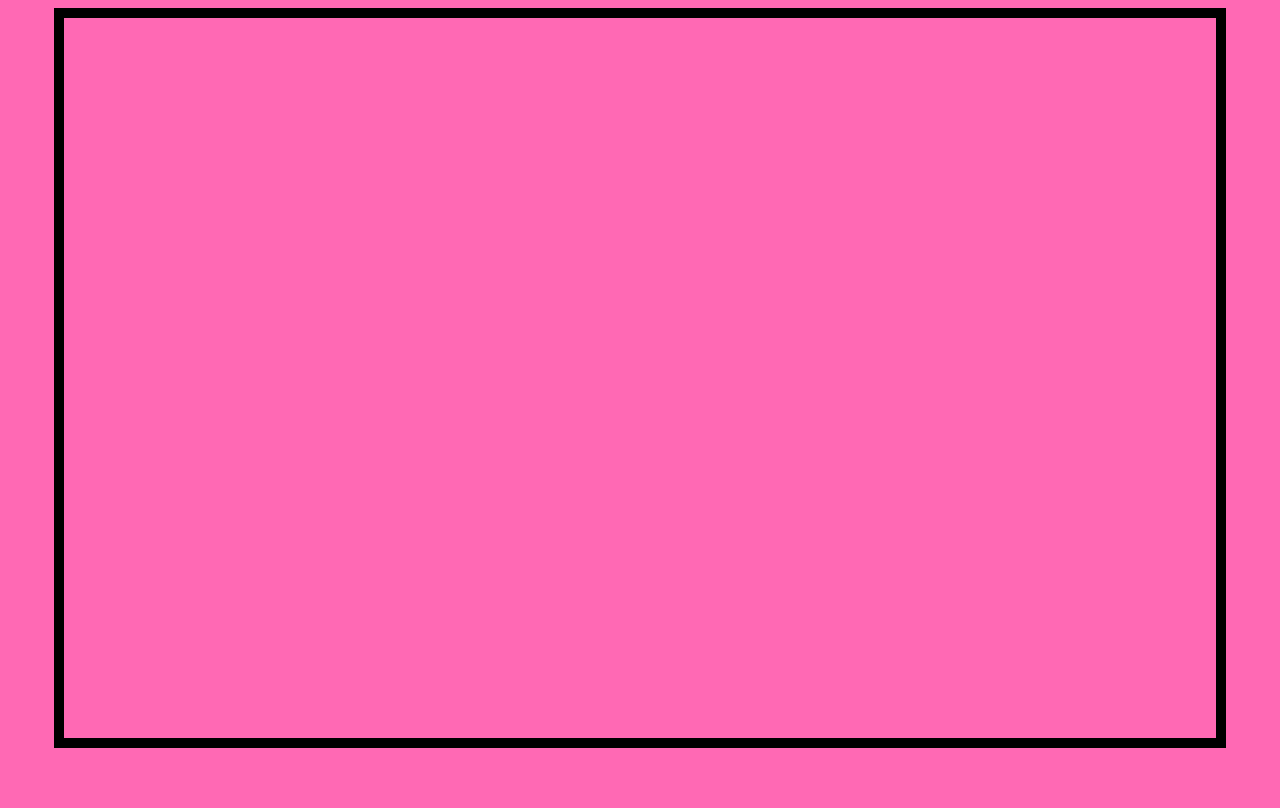
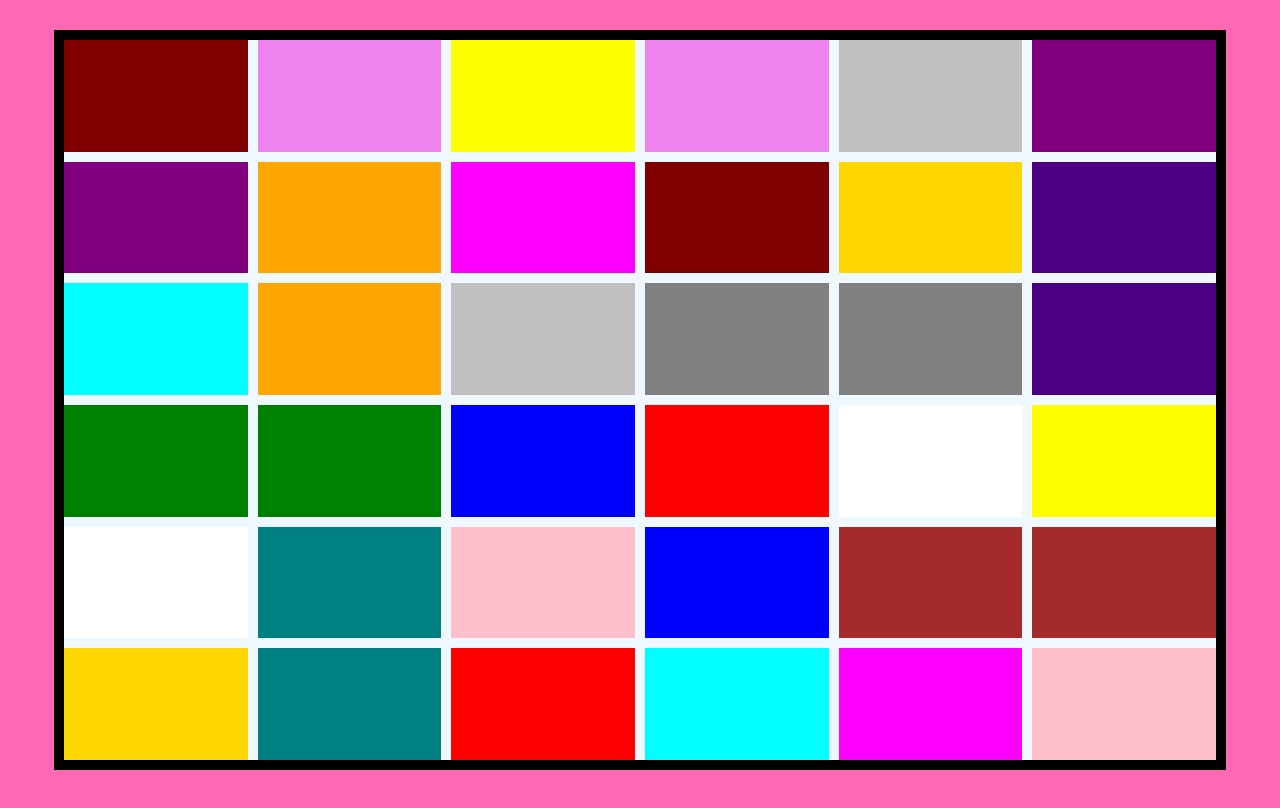
Before and after one commit to BriannLam/memoryGame, a website: page index.html in a window 1280 px wide. Drawn offline with Linux system fonts and the light colour scheme.

Commit message:
styled the cards

```diff
--- a/index.html
+++ b/index.html
@@ -10,7 +10,6 @@
 
     <div class="location">
         <div id="game-board" class="game-board">
-            <div class="box"></div>
         </div>
     </div>
 
--- a/script.js
+++ b/script.js
@@ -7,9 +7,8 @@ document.addEventListener("DOMContentLoaded", () => {
 
     let colorPresent = [ ...colorExist, ...colorExist]
 
-    console.log(colorPresent)
+    // console.log(colorPresent)
 
-    // console.log(colorPresent)
 
     function randomizer(originalArray){
         let array = [...originalArray];
@@ -28,25 +27,34 @@ document.addEventListener("DOMContentLoaded", () => {
         for(let i=0; i < colors.length; i++){
             const cards = document.createElement('div')
             cards.classList.add = 'card'
-            cards.dataset.color = colors[i]
+
 
             const frontFace = document.createElement('div')
-            frontFace.classList.add = 'front'
-            frontFace.classList.add = 'face'
+            frontFace.classList.add = ('face', 'front')
             cards.dataset.color = 'black'
 
             const backFace = document.createElement('div')
-            backFace.classList.add = 'back'
-            backFace.classList.add = 'face'
-            cards.dataset.color = ''
+            backFace.classList.add = ('face', 'back')
+            cards.dataset.color = colors[i]
 
-            cards.appendChild(frontFace,backFace)
+
+
+            cards.appendChild(frontFace)
+            cards.appendChild(backFace)
+
+
+            frontFace.style.backgroundColor= "#000000";
+            cards.style.backgroundColor = colors[i]
+            // cards.style.height = '7vh';
+            // cards.style.width = '7vw';
+
+
             console.log(cards)
 
 
             gameBoard.appendChild(cards)
 
-            console.log(cards)
+            // console.log(cards)
         }
     }
 
--- a/style.css
+++ b/style.css
@@ -1,6 +1,12 @@
 body{
     height:100vh;
     background-color:hotpink ;
+    overflow: hidden;
+    margin: 0;
+    display: flex;
+    justify-content: center;
+    align-items: cente0r;
+
 }
 
 .location{
@@ -18,12 +24,29 @@ body{
     border: 10px solid black;
     grid-template-columns: repeat(6, 1fr);
     grid-template-rows: repeat(6, 1fr);
-    grid-column-gap: 0px;
-    grid-row-gap: 0px;
+    background-color: aliceblue;
+    grid-column-gap: 10px;
+    grid-row-gap: 10px;
+    /* margin: 5%; */
 
     }
 
 
-.box{
+.face{
+    height: 7vh;
+    width: 7vw;
+    border-radius: 10px;
+    }
 
-    }
+
+
+.card{
+    height: 7vh;
+    width: 7vw;
+    border-radius: 10px;
+}
+
+
+.card.flipped{
+
+}
```
